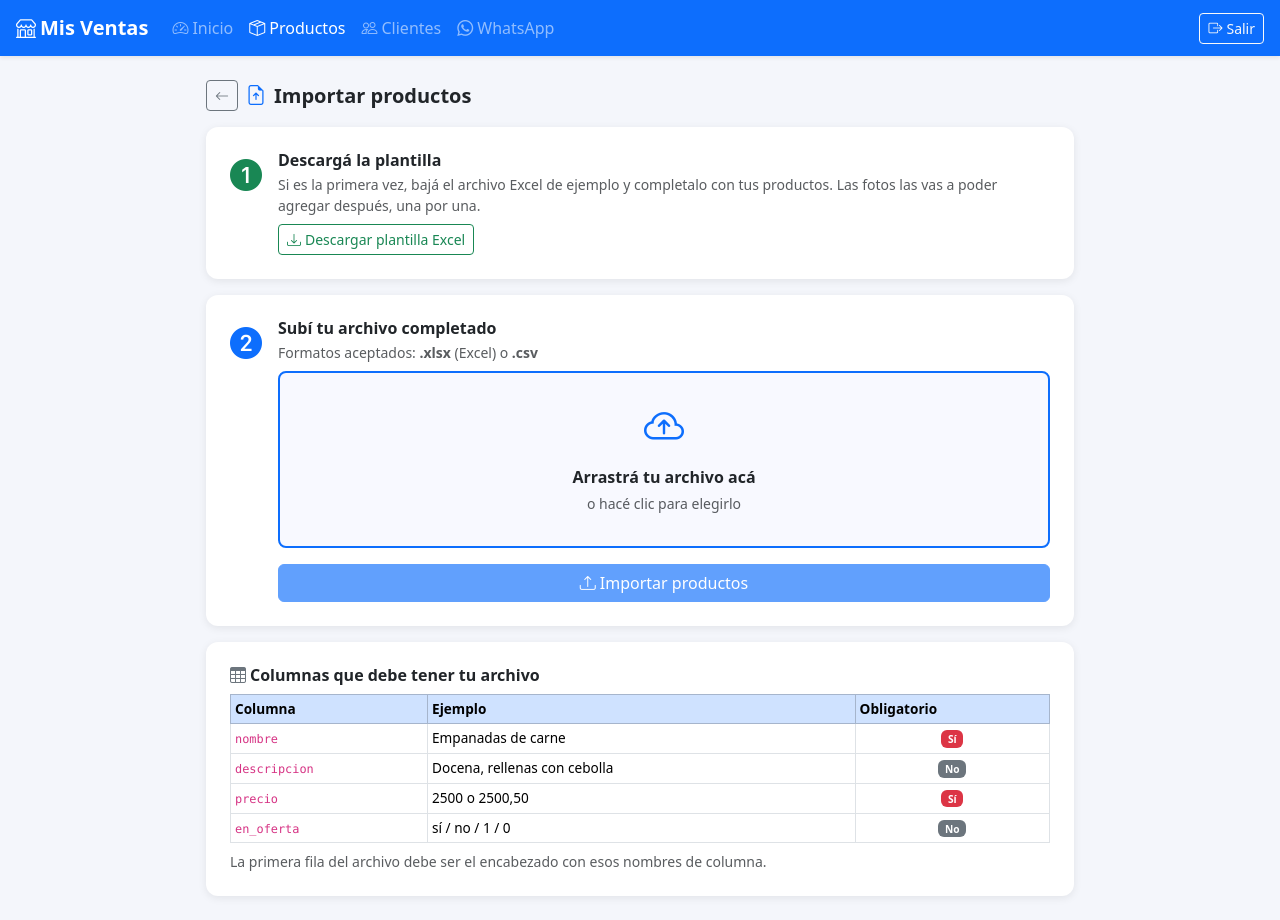
After one commit to islasmauro3-cyber/Web-Todo-Fresco, a Flask app: page /productos/importar in a window 1280 px wide. The commit adds this page. Run offline with Flask 3, Linux system fonts and the light colour scheme; the visitor is signed in with stand-in values (Sample User, id 1).

Commit message:
Add bulk product import from Excel/CSV with downloadable template
- POST /productos/importar: parses .xlsx or .csv, inserts valid rows
- GET /productos/plantilla: generates styled Excel template with sample data
  and an Instructions sheet
- After import: review page lists all imported products with direct
  "Add photo" button for each
- Tolerant parser: accepts sí/si/yes/1 for en_oferta, comma or dot decimals,
  skips blank rows, reports per-row errors without aborting the full import
- Drag-and-drop upload zone with file preview and spinner on submit

Co-Authored-By: Claude Sonnet 4.6 <noreply@anthropic.com>
Claude-Session: https://claude.ai/code/session_01VJKqdfkFYxXdn7RHBaZYJr

```diff
--- a/app.py
+++ b/app.py
@@ -1,11 +1,15 @@
 import os
+import csv
+import io
 import uuid
 from datetime import datetime, date
 from functools import wraps
 
+import openpyxl
+from openpyxl.styles import Font, PatternFill, Alignment, Border, Side
 from flask import (
     Flask, render_template, request, redirect, url_for,
-    session, flash, send_from_directory, abort
+    session, flash, send_from_directory, abort, Response
 )
 from werkzeug.utils import secure_filename
 from PIL import Image
@@ -358,6 +362,231 @@ def _generar_mensaje(ofertas):
     return "\n".join(lineas)
 
 
+# ── Importación masiva ────────────────────────────────────────────────────────
+
+VERDADERO = {"si", "sí", "yes", "1", "true", "verdadero", "v", "s", "y"}
+
+
+def _parsear_en_oferta(val):
+    return 1 if str(val).strip().lower() in VERDADERO else 0
+
+
+def _parsear_precio(val):
+    try:
+        return float(str(val).strip().replace(",", ".").replace("$", "").replace(" ", ""))
+    except (ValueError, TypeError):
+        return None
+
+
+def _filas_excel(file_bytes):
+    wb = openpyxl.load_workbook(io.BytesIO(file_bytes), read_only=True, data_only=True)
+    ws = wb.active
+    rows = list(ws.iter_rows(values_only=True))
+    wb.close()
+    return rows
+
+
+def _filas_csv(file_bytes):
+    text = file_bytes.decode("utf-8-sig")
+    reader = csv.reader(io.StringIO(text))
+    return list(reader)
+
+
+def _procesar_filas(rows):
+    """Devuelve (productos_validos, errores) a partir de las filas crudas (incluyendo cabecera)."""
+    if not rows:
+        return [], ["El archivo está vacío."]
+
+    # Normalizar cabecera
+    header = [str(c).strip().lower() if c is not None else "" for c in rows[0]]
+
+    col_map = {}
+    for i, h in enumerate(header):
+        if "nombre" in h:
+            col_map["nombre"] = i
+        elif "descrip" in h:
+            col_map["descripcion"] = i
+        elif "precio" in h:
+            col_map["precio"] = i
+        elif "oferta" in h:
+            col_map["en_oferta"] = i
+
+    faltantes = [c for c in ("nombre", "precio") if c not in col_map]
+    if faltantes:
+        return [], [f"Columnas obligatorias no encontradas: {', '.join(faltantes)}. "
+                    f"Verificá que la primera fila sea el encabezado."]
+
+    productos, errores = [], []
+    for n, row in enumerate(rows[1:], start=2):
+        if all(c is None or str(c).strip() == "" for c in row):
+            continue  # fila vacía
+
+        nombre = str(row[col_map["nombre"]] or "").strip()
+        descripcion = str(row[col_map.get("descripcion", -1)] or "").strip() if "descripcion" in col_map else ""
+        precio_raw = row[col_map["precio"]]
+        en_oferta_raw = row[col_map.get("en_oferta", -1)] if "en_oferta" in col_map else ""
+
+        if not nombre:
+            errores.append(f"Fila {n}: nombre vacío — se omitió.")
+            continue
+
+        precio = _parsear_precio(precio_raw)
+        if precio is None:
+            errores.append(f"Fila {n} ({nombre!r}): precio inválido ({precio_raw!r}) — se omitió.")
+            continue
+
+        productos.append({
+            "nombre": nombre,
+            "descripcion": descripcion,
+            "precio": precio,
+            "en_oferta": _parsear_en_oferta(en_oferta_raw),
+        })
+
+    return productos, errores
+
+
+@app.route("/productos/importar", methods=["GET", "POST"])
+@login_required
+def productos_importar():
+    if request.method == "GET":
+        return render_template("importar_productos.html")
+
+    file = request.files.get("archivo")
+    if not file or not file.filename:
+        flash("Seleccioná un archivo.", "danger")
+        return render_template("importar_productos.html")
+
+    ext = file.filename.rsplit(".", 1)[-1].lower()
+    if ext not in ("xlsx", "xls", "csv"):
+        flash("Formato no soportado. Usá .xlsx o .csv.", "danger")
+        return render_template("importar_productos.html")
+
+    file_bytes = file.read()
+    try:
+        rows = _filas_excel(file_bytes) if ext in ("xlsx", "xls") else _filas_csv(file_bytes)
+    except Exception as e:
+        flash(f"No se pudo leer el archivo: {e}", "danger")
+        return render_template("importar_productos.html")
+
+    productos, errores = _procesar_filas(rows)
+
+    if not productos and not errores:
+        flash("El archivo no contiene filas con datos.", "warning")
+        return render_template("importar_productos.html")
+
+    if not productos:
+        for err in errores:
+            flash(err, "danger")
+        return render_template("importar_productos.html")
+
+    # Insertar en la base de datos
+    db = get_db()
+    ids_nuevos = []
+    for p in productos:
+        cur = db.execute(
+            """INSERT INTO productos (nombre, descripcion, precio, en_oferta, activo)
+               VALUES (?,?,?,?,1)""",
+            (p["nombre"], p["descripcion"], p["precio"], p["en_oferta"]),
+        )
+        ids_nuevos.append(cur.lastrowid)
+    db.commit()
+
+    # Traer los productos recién insertados para mostrarlos
+    placeholders = ",".join("?" * len(ids_nuevos))
+    nuevos = [dict(r) for r in db.execute(
+        f"SELECT * FROM productos WHERE id IN ({placeholders}) ORDER BY nombre",
+        ids_nuevos,
+    ).fetchall()]
+    db.close()
+
+    for err in errores:
+        flash(err, "warning")
+
+    flash(f"Se importaron {len(productos)} productos correctamente.", "success")
+    return render_template("importar_resultado.html", productos=nuevos, errores=errores)
+
+
+@app.route("/productos/plantilla")
+@login_required
+def productos_plantilla():
+    """Genera y descarga el archivo Excel de plantilla."""
+    wb = openpyxl.Workbook()
+    ws = wb.active
+    ws.title = "Productos"
+
+    # Estilos
+    header_font = Font(bold=True, color="FFFFFF")
+    header_fill = PatternFill("solid", fgColor="0D6EFD")
+    center = Alignment(horizontal="center", vertical="center")
+    thin = Side(style="thin", color="CCCCCC")
+    border = Border(left=thin, right=thin, top=thin, bottom=thin)
+
+    headers = ["nombre", "descripcion", "precio", "en_oferta"]
+    labels  = ["Nombre *", "Descripción", "Precio *", "En oferta (sí/no)"]
+    widths  = [30, 40, 14, 20]
+
+    for col, (label, width) in enumerate(zip(labels, widths), start=1):
+        cell = ws.cell(row=1, column=col, value=label)
+        cell.font = header_font
+        cell.fill = header_fill
+        cell.alignment = center
+        cell.border = border
+        ws.column_dimensions[cell.column_letter].width = width
+
+    ws.row_dimensions[1].height = 22
+
+    # Filas de ejemplo
+    ejemplos = [
+        ("Empanadas de carne (docena)", "Rellenas con cebolla y huevo", 2500, "no"),
+        ("Medialunas (bandeja x6)",     "Con manteca, crocantes",       1200, "sí"),
+        ("Torta de chocolate",          "Porciones individuales",       850,  "sí"),
+        ("Pizza muzarella",             "Grande, 8 porciones",          3500, "no"),
+    ]
+    nota_fill = PatternFill("solid", fgColor="FFF9E6")
+    for row_num, fila in enumerate(ejemplos, start=2):
+        for col, val in enumerate(fila, start=1):
+            cell = ws.cell(row=row_num, column=col, value=val)
+            cell.fill = nota_fill
+            cell.border = border
+
+    # Hoja de instrucciones
+    ws2 = wb.create_sheet("Instrucciones")
+    instrucciones = [
+        ("INSTRUCCIONES PARA COMPLETAR LA PLANTILLA", True),
+        ("", False),
+        ("Columna NOMBRE (obligatorio):", True),
+        ("  Escribí el nombre del producto. No puede estar vacío.", False),
+        ("", False),
+        ("Columna DESCRIPCIÓN:", True),
+        ("  Descripción corta (opcional). Puede quedar en blanco.", False),
+        ("", False),
+        ("Columna PRECIO (obligatorio):", True),
+        ("  Número con punto o coma decimal. Ej: 1500 o 1500,50", False),
+        ("", False),
+        ("Columna EN OFERTA:", True),
+        ('  Escribí "sí" o "no". También acepta: si / yes / 1 / no / 0.', False),
+        ("", False),
+        ("IMPORTANTE:", True),
+        ("  - La primera fila DEBE ser el encabezado (no la borres).", False),
+        ("  - Las fotos las agregás desde el panel, una por una, después de importar.", False),
+        ("  - Podés importar el archivo como .xlsx o guardarlo como .csv.", False),
+    ]
+    ws2.column_dimensions["A"].width = 65
+    for i, (texto, bold) in enumerate(instrucciones, start=1):
+        cell = ws2.cell(row=i, column=1, value=texto)
+        cell.font = Font(bold=bold, size=11 if bold else 10)
+
+    output = io.BytesIO()
+    wb.save(output)
+    output.seek(0)
+
+    return Response(
+        output.getvalue(),
+        mimetype="application/vnd.openxmlformats-officedocument.spreadsheetml.sheet",
+        headers={"Content-Disposition": "attachment; filename=plantilla_productos.xlsx"},
+    )
+
+
 # ── Archivos estáticos subidos ─────────────────────────────────────────────────
 
 @app.route("/uploads/<filename>")
--- a/requirements.txt
+++ b/requirements.txt
@@ -2,3 +2,4 @@ flask==3.0.3
 werkzeug==3.0.3
 pillow==10.4.0
 gunicorn==22.0.0
+openpyxl==3.1.5
--- /dev/null
+++ b/templates/importar_productos.html
@@ -0,0 +1,157 @@
+{% extends "base.html" %}
+{% block title %}Importar productos – Mis Ventas{% endblock %}
+
+{% block content %}
+<div class="d-flex align-items-center mb-3 gap-2">
+  <a href="{{ url_for('productos') }}" class="btn btn-outline-secondary btn-sm">
+    <i class="bi bi-arrow-left"></i>
+  </a>
+  <h5 class="fw-bold mb-0">
+    <i class="bi bi-file-earmark-arrow-up me-2 text-primary"></i>Importar productos
+  </h5>
+</div>
+
+<!-- Paso 1: descargar plantilla -->
+<div class="form-card mb-3">
+  <div class="d-flex align-items-start gap-3">
+    <div class="fs-2 text-success"><i class="bi bi-1-circle-fill"></i></div>
+    <div class="flex-grow-1">
+      <h6 class="fw-bold mb-1">Descargá la plantilla</h6>
+      <p class="text-muted small mb-2">
+        Si es la primera vez, bajá el archivo Excel de ejemplo y completalo con tus productos.
+        Las fotos las vas a poder agregar después, una por una.
+      </p>
+      <a href="{{ url_for('productos_plantilla') }}" class="btn btn-outline-success btn-sm">
+        <i class="bi bi-download me-1"></i>Descargar plantilla Excel
+      </a>
+    </div>
+  </div>
+</div>
+
+<!-- Paso 2: subir archivo -->
+<div class="form-card mb-3">
+  <div class="d-flex align-items-start gap-3">
+    <div class="fs-2 text-primary"><i class="bi bi-2-circle-fill"></i></div>
+    <div class="flex-grow-1">
+      <h6 class="fw-bold mb-1">Subí tu archivo completado</h6>
+      <p class="text-muted small mb-2">
+        Formatos aceptados: <strong>.xlsx</strong> (Excel) o <strong>.csv</strong>
+      </p>
+
+      <form method="post" enctype="multipart/form-data" id="importForm">
+        <div id="dropZone" class="drop-zone border border-2 border-dashed rounded-3 text-center p-4 mb-3"
+             style="cursor:pointer; border-color:#0d6efd !important; background:#f8f9ff;">
+          <i class="bi bi-cloud-arrow-up text-primary" style="font-size:2.5rem;"></i>
+          <p class="mb-1 fw-semibold mt-2">Arrastrá tu archivo acá</p>
+          <p class="text-muted small mb-2">o hacé clic para elegirlo</p>
+          <input type="file" name="archivo" id="archivoInput" accept=".xlsx,.xls,.csv"
+                 class="d-none">
+          <div id="fileInfo" class="text-success fw-semibold small mt-1 d-none">
+            <i class="bi bi-file-earmark-check me-1"></i><span id="fileName"></span>
+          </div>
+        </div>
+
+        <button type="submit" class="btn btn-primary w-100" id="btnImportar" disabled>
+          <i class="bi bi-upload me-1"></i>Importar productos
+        </button>
+      </form>
+    </div>
+  </div>
+</div>
+
+<!-- Columnas aceptadas -->
+<div class="form-card">
+  <h6 class="fw-semibold mb-2">
+    <i class="bi bi-table me-1 text-secondary"></i>Columnas que debe tener tu archivo
+  </h6>
+  <div class="table-responsive">
+    <table class="table table-sm table-bordered mb-0" style="font-size:.85rem;">
+      <thead class="table-primary">
+        <tr>
+          <th>Columna</th>
+          <th>Ejemplo</th>
+          <th>Obligatorio</th>
+        </tr>
+      </thead>
+      <tbody>
+        <tr>
+          <td><code>nombre</code></td>
+          <td>Empanadas de carne</td>
+          <td class="text-center"><span class="badge bg-danger">Sí</span></td>
+        </tr>
+        <tr>
+          <td><code>descripcion</code></td>
+          <td>Docena, rellenas con cebolla</td>
+          <td class="text-center"><span class="badge bg-secondary">No</span></td>
+        </tr>
+        <tr>
+          <td><code>precio</code></td>
+          <td>2500 o 2500,50</td>
+          <td class="text-center"><span class="badge bg-danger">Sí</span></td>
+        </tr>
+        <tr>
+          <td><code>en_oferta</code></td>
+          <td>sí / no / 1 / 0</td>
+          <td class="text-center"><span class="badge bg-secondary">No</span></td>
+        </tr>
+      </tbody>
+    </table>
+  </div>
+  <p class="text-muted small mt-2 mb-0">
+    La primera fila del archivo debe ser el encabezado con esos nombres de columna.
+  </p>
+</div>
+{% endblock %}
+
+{% block scripts %}
+<script>
+const dropZone = document.getElementById('dropZone');
+const input    = document.getElementById('archivoInput');
+const fileInfo = document.getElementById('fileInfo');
+const fileName = document.getElementById('fileName');
+const btnImportar = document.getElementById('btnImportar');
+
+function mostrarArchivo(file) {
+  fileName.textContent = file.name;
+  fileInfo.classList.remove('d-none');
+  btnImportar.disabled = false;
+}
+
+dropZone.addEventListener('click', () => input.click());
+
+input.addEventListener('change', () => {
+  if (input.files[0]) mostrarArchivo(input.files[0]);
+});
+
+['dragover', 'dragenter'].forEach(ev => {
+  dropZone.addEventListener(ev, e => {
+    e.preventDefault();
+    dropZone.style.background = '#e8f0ff';
+  });
+});
+
+['dragleave', 'drop'].forEach(ev => {
+  dropZone.addEventListener(ev, e => {
+    e.preventDefault();
+    dropZone.style.background = '#f8f9ff';
+  });
+});
+
+dropZone.addEventListener('drop', e => {
+  e.preventDefault();
+  const file = e.dataTransfer.files[0];
+  if (file) {
+    const dt = new DataTransfer();
+    dt.items.add(file);
+    input.files = dt.files;
+    mostrarArchivo(file);
+  }
+});
+
+// Prevenir doble submit
+document.getElementById('importForm').addEventListener('submit', () => {
+  btnImportar.disabled = true;
+  btnImportar.innerHTML = '<span class="spinner-border spinner-border-sm me-2"></span>Importando…';
+});
+</script>
+{% endblock %}
```
Also changed, not shown: templates/importar_resultado.html (added, +95 -0 lines), templates/productos.html (+8 -3 lines).
